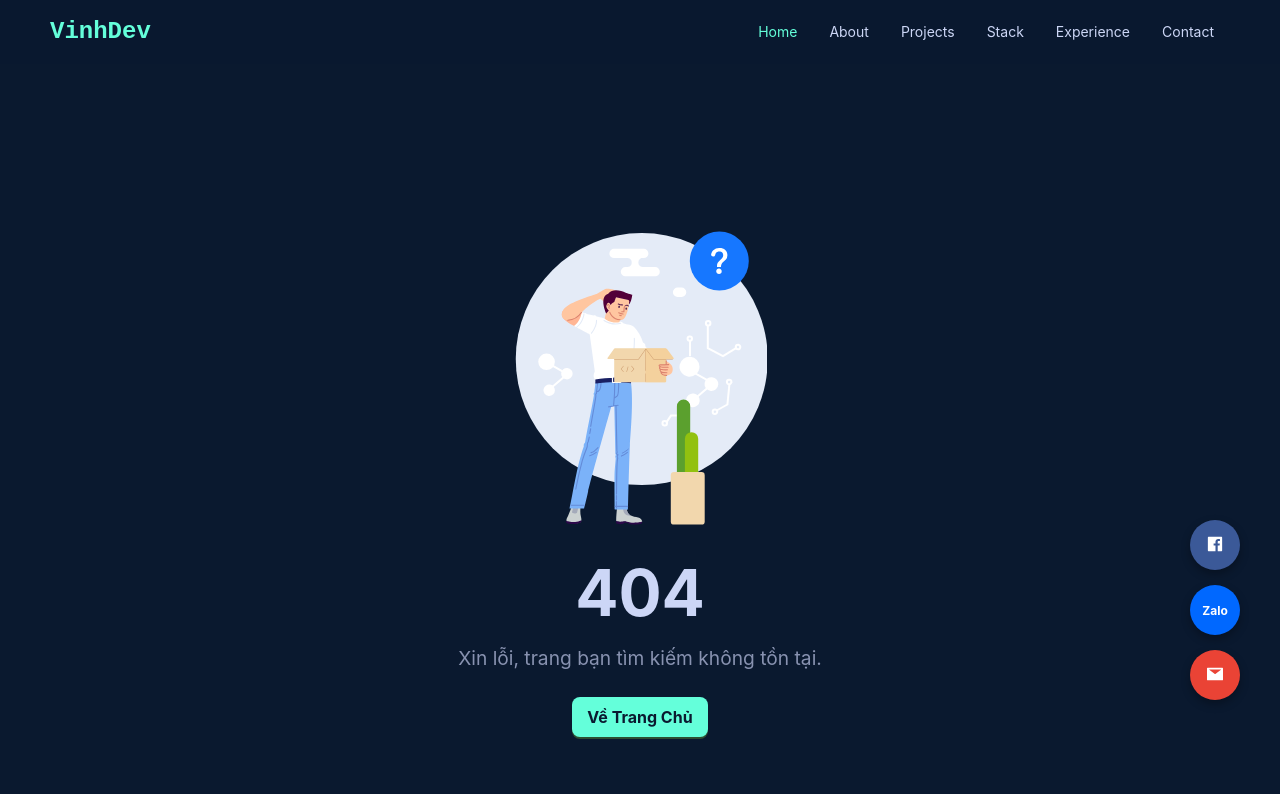
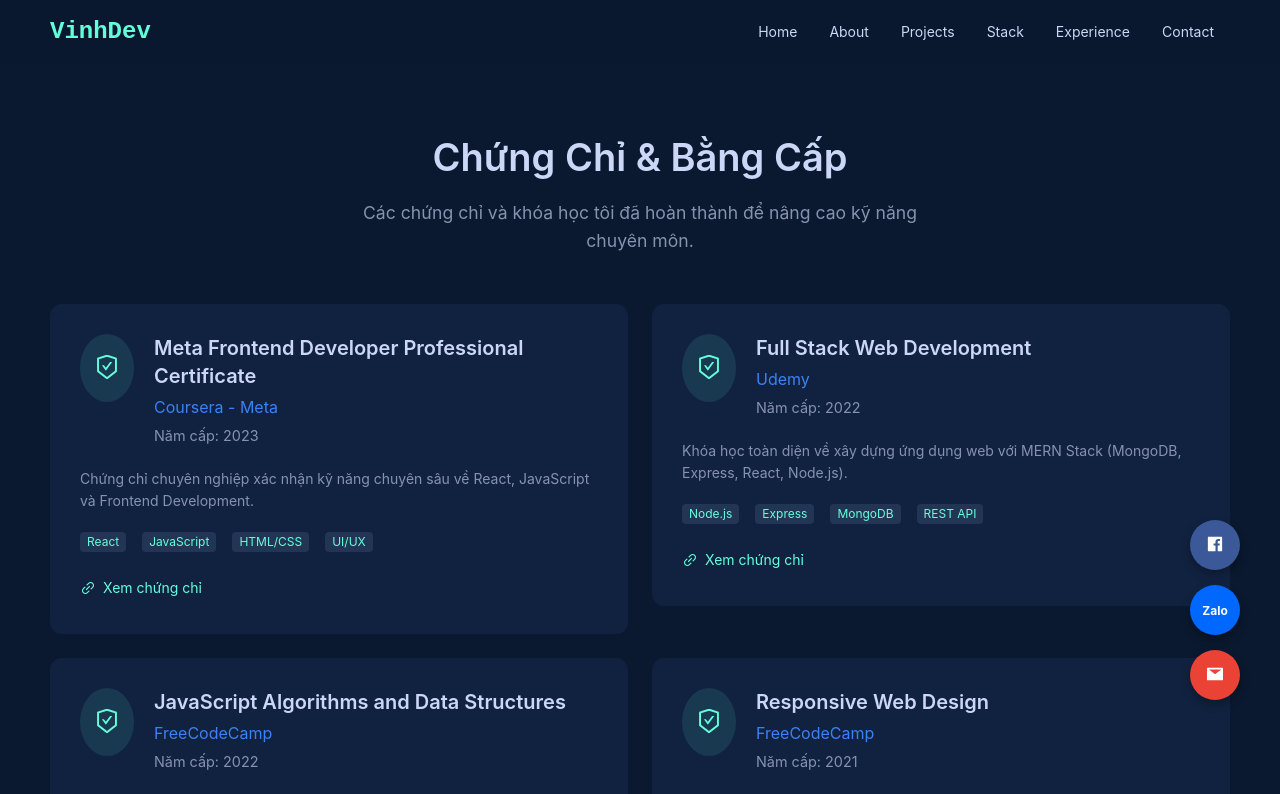
Before and after one commit to Vinhdev04/V_Potofolio, a React (Vite) app in the folder Frontend/: page /certificates in a window 1280 px wide. Shown: the top 794 px of the page. Built offline with nearby package versions, Linux system fonts and the light colour scheme.

Commit message:
fix: Cấu hình router basename khớp với GitHub Pages path

```diff
--- a/Frontend/src/components/GithubProfile.jsx
+++ b/Frontend/src/components/GithubProfile.jsx
@@ -100,7 +100,7 @@ const GithubProfile = () => {
                    <Card
                     size="small"
                     style={{ background: '#0d1117', borderColor: '#30363d', height: '100%' }}
-                    bodyStyle={{ padding: 16 }}
+                    styles={{ body: { padding: 16 } }}
                    >
                      <div style={{ display: 'flex', alignItems: 'center', marginBottom: 8 }}>
                        <BookOutlined style={{ color: '#8b949e', marginRight: 8 }} />
--- a/Frontend/src/components/layout/MainLayout.jsx
+++ b/Frontend/src/components/layout/MainLayout.jsx
@@ -19,6 +19,7 @@ const MainLayout = () => {
     if (path.includes('/projects')) return '3';
     if (path.includes('/skills')) return '4';
     if (path.includes('/experience')) return '5';
+    if (path.includes('/certificates')) return '7';
     if (path.includes('/contact')) return '6';
     return '1';
   };
--- a/Frontend/src/pages/About.jsx
+++ b/Frontend/src/pages/About.jsx
@@ -29,7 +29,7 @@ const About = () => {
         <Col xs={24} lg={8}>
             <Card
                 style={{ background: '#112240', border: 'none', borderRadius: 16, overflow: 'hidden' }}
-                bodyStyle={{ padding: 0 }}
+                styles={{ body: { padding: 0 } }}
             >
                 <div style={{ padding: 30, textAlign: 'center', background: '#112240' }}>
                     <div style={{
@@ -41,10 +41,11 @@ const About = () => {
                         border: '4px solid #3b82f6'
                     }}>
                         {/* Placeholder for Profile Image */}
-                        <img src="https://via.placeholder.com/150" alt="Profile" style={{ width: '100%', height: '100%', objectFit: 'cover' }} />
+                        <img src={avatarImg} alt="Profile" style={{ width: '100%', height: '100%', objectFit: 'cover' }} />
                     </div>
-                    <Title level={3} style={{ color: '#ccd6f6', marginBottom: 5 }}>Vinh Nguyen</Title>
-                    <Text style={{ color: '#3b82f6', fontSize: '1rem' }}>Senior Full Stack Engineer</Text>
+                    <Title level={3} style={{ color: '#ccd6f6', marginBottom: 5 }}>Phạm Công Vinh</Title>
+                    <Text style={{ color: '#3b82f6', fontSize: '1rem' }}>Web Developer</Text>
+                    <Paragraph style={{ color: '#8892b0', marginTop: 10 }}>Sinh viên IT năm cuối trường Đại Học Công Nghệ TP.HCM chuyên ngành Công Nghệ Phần Mềm</Paragraph>
 
                     <div style={{ marginTop: 20, display: 'flex', justifyContent: 'center', gap: 10 }}>
                         <Button shape="circle" icon={<EnvironmentOutlined />} ghost style={{ borderColor: '#8892b0', color: '#8892b0' }} />
@@ -66,7 +67,7 @@ const About = () => {
                 <div style={{ padding: 30, borderTop: '1px solid #233554' }}>
                     <Text strong style={{ color: '#ccd6f6', display: 'block', marginBottom: 15 }}>CÔNG NGHỆ CHÍNH</Text>
                     <div style={{ display: 'flex', flexWrap: 'wrap', gap: 8 }}>
-                        {['React', 'TypeScript', 'Node.js', 'Tailwind CSS', 'Nuxt.js', 'GraphQL', 'PostgreSQL', 'AWS'].map(tech => (
+                        {['ReactJS', 'Javascript', 'Node.js', 'Tailwind CSS', 'TypeScript', 'PostgreSQL'].map(tech => (
                             <Tag key={tech} color="#233554" style={{ color: '#64ffda', border: 'none', padding: '4px 10px' }}>
                                 {tech}
                             </Tag>
@@ -78,14 +79,14 @@ const About = () => {
 
         {/* Right Column: About Me Content */}
         <Col xs={24} lg={16}>
-            <Card style={{ background: '#112240', border: 'none', borderRadius: 16 }} bodyStyle={{ padding: 40 }}>
+            <Card style={{ background: '#112240', border: 'none', borderRadius: 16 }} styles={{ body: { padding: 40 } }}>
                 <Title level={2} style={{ color: '#ccd6f6', marginTop: 0 }}>Giới Thiệu</Title>
                 <Paragraph style={{ color: '#8892b0', fontSize: '1.1rem', lineHeight: 1.8 }}>
-                    Tôi là một Full Stack Engineer đam mê với hơn 8 năm kinh nghiệm xây dựng các ứng dụng web có khả năng mở rộng.
-                    Tôi chuyên về hệ sinh thái JavaScript, đặc biệt là React và Node.js, và có kinh nghiệm cung cấp mã nguồn chất lượng cao, hiệu năng tốt.
+                    Tôi là một sinh viên IT năm cuối chuyên ngành Công Nghệ Phần Mềm tại Đại Học Công Nghệ TP.HCM (HUTECH).
+                    Tôi có niềm đam mê mạnh mẽ với lập trình web, đặc biệt là ReactJS và hệ sinh thái JavaScript.
                 </Paragraph>
                 <Paragraph style={{ color: '#8892b0', fontSize: '1.1rem', lineHeight: 1.8 }}>
-                    Tôi phát triển mạnh trong môi trường cộng tác và thích hướng dẫn các nhà phát triển trẻ trong khi giải quyết các thách thức kỹ thuật phức tạp.
+                    Tôi luôn tìm tòi học hỏi các công nghệ mới và áp dụng chúng vào các dự án thực tế để tạo ra những sản phẩm chất lượng, hiệu quả.
                 </Paragraph>
             </Card>
 
@@ -95,10 +96,9 @@ const About = () => {
                 </Title>
 
                 {[
-                    { school: 'Cử nhân Khoa học Máy tính', place: 'Đại học Bách Khoa', year: '2012 - 2016', gpa: 'GPA 3.8', icon: '🎓' },
-                    { school: 'Full Stack Bootcamp', place: 'Code Academy Pro', year: '2016', desc: 'Chương trình chuyên sâu 12 tuần', icon: '💻' }
+                    { school: 'Đại Học Công Nghệ TP.HCM (HUTECH)', place: 'Công Nghệ Phần Mềm', year: 'Năm cuối', gpa: '', icon: '🎓' },
                 ].map((edu, idx) => (
-                    <Card key={idx} style={{ background: '#112240', border: 'none', borderRadius: 12, marginTop: 15 }} bodyStyle={{ padding: 25 }}>
+                    <Card key={idx} style={{ background: '#112240', border: 'none', borderRadius: 12, marginTop: 15 }} styles={{ body: { padding: 25 } }}>
                         <Row align="middle">
                             <Col flex="60px">
                                 <div style={{ fontSize: 30, color: '#3b82f6' }}>{edu.icon}</div>
--- /dev/null
+++ b/Frontend/src/pages/Certificates.jsx
@@ -0,0 +1,120 @@
+import React from 'react';
+import { Typography, Row, Col, Card, Tag, Button } from 'antd';
+import { motion } from 'framer-motion';
+import { SafetyCertificateOutlined, LinkOutlined } from '@ant-design/icons';
+
+const { Title, Paragraph, Text } = Typography;
+
+const Certificates = () => {
+  const certificates = [
+    {
+      title: 'Meta Frontend Developer Professional Certificate',
+      issuer: 'Coursera - Meta',
+      date: '2023',
+      description: 'Chứng chỉ chuyên nghiệp xác nhận kỹ năng chuyên sâu về React, JavaScript và Frontend Development.',
+      skills: ['React', 'JavaScript', 'HTML/CSS', 'UI/UX'],
+      link: '#'
+    },
+    {
+      title: 'Full Stack Web Development',
+      issuer: 'Udemy',
+      date: '2022',
+      description: 'Khóa học toàn diện về xây dựng ứng dụng web với MERN Stack (MongoDB, Express, React, Node.js).',
+      skills: ['Node.js', 'Express', 'MongoDB', 'REST API'],
+      link: '#'
+    },
+    {
+      title: 'JavaScript Algorithms and Data Structures',
+      issuer: 'FreeCodeCamp',
+      date: '2022',
+      description: 'Thành thạo các cấu trúc dữ liệu cơ bản và giải thuật trong JavaScript.',
+      skills: ['Algorithms', 'Data Structures', 'JavaScript'],
+      link: '#'
+    },
+    {
+      title: 'Responsive Web Design',
+      issuer: 'FreeCodeCamp',
+      date: '2021',
+      description: 'Chứng chỉ về thiết kế web đáp ứng sử dụng HTML5 và CSS3 hiện đại.',
+      skills: ['Responsive Design', 'CSS Grid', 'Flexbox'],
+      link: '#'
+    }
+  ];
+
+  return (
+    <motion.div
+      initial={{ opacity: 0 }}
+      animate={{ opacity: 1 }}
+      exit={{ opacity: 0 }}
+      transition={{ duration: 0.5 }}
+      style={{ padding: '50px 0', maxWidth: 1200, margin: '0 auto' }}
+    >
+      <div style={{ textAlign: 'center', marginBottom: 50 }}>
+        <Title level={1} style={{ color: '#ccd6f6' }}>Chứng Chỉ & Bằng Cấp</Title>
+        <Paragraph style={{ color: '#8892b0', fontSize: '1.1rem', maxWidth: 600, margin: '0 auto' }}>
+          Các chứng chỉ và khóa học tôi đã hoàn thành để nâng cao kỹ năng chuyên môn.
+        </Paragraph>
+      </div>
+
+      <Row gutter={[24, 24]}>
+        {certificates.map((cert, index) => (
+          <Col xs={24} md={12} key={index}>
+            <motion.div
+                initial={{ y: 20, opacity: 0 }}
+                animate={{ y: 0, opacity: 1 }}
+                transition={{ delay: index * 0.1, duration: 0.3 }}
+            >
+                <Card
+                    hoverable
+                    style={{ background: '#112240', border: 'none', borderRadius: 12, height: '100%' }}
+                    styles={{ body: { padding: 30 } }}
+                >
+                    <div style={{ display: 'flex', alignItems: 'flex-start', marginBottom: 20 }}>
+                        <div style={{
+                            background: 'rgba(100, 255, 218, 0.1)',
+                            padding: 15,
+                            borderRadius: '50%',
+                            marginRight: 20,
+                            color: '#64ffda',
+                            fontSize: 24
+                        }}>
+                            <SafetyCertificateOutlined />
+                        </div>
+                        <div>
+                            <Title level={4} style={{ color: '#ccd6f6', marginTop: 0, marginBottom: 5 }}>{cert.title}</Title>
+                            <Text style={{ color: '#3b82f6', fontSize: '1rem' }}>{cert.issuer}</Text>
+                            <div style={{ color: '#8892b0', fontSize: '0.9rem', marginTop: 5 }}>Năm cấp: {cert.date}</div>
+                        </div>
+                    </div>
+
+                    <Paragraph style={{ color: '#8892b0', marginBottom: 20, minHeight: 44 }}>
+                        {cert.description}
+                    </Paragraph>
+
+                    <div style={{ display: 'flex', flexWrap: 'wrap', gap: 8, marginBottom: 20 }}>
+                        {cert.skills.map(skill => (
+                            <Tag key={skill} color="#233554" style={{ color: '#64ffda', border: 'none' }}>
+                                {skill}
+                            </Tag>
+                        ))}
+                    </div>
+
+                    <Button
+                        type="link"
+                        icon={<LinkOutlined />}
+                        style={{ padding: 0, color: '#64ffda' }}
+                        href={cert.link}
+                        target="_blank"
+                    >
+                        Xem chứng chỉ
+                    </Button>
+                </Card>
+            </motion.div>
+          </Col>
+        ))}
+      </Row>
+    </motion.div>
+  );
+};
+
+export default Certificates;
--- a/Frontend/src/pages/Contact.jsx
+++ b/Frontend/src/pages/Contact.jsx
@@ -59,7 +59,7 @@ const Contact = () => {
         </Col>
 
         <Col xs={24} md={12}>
-            <Card style={{ background: '#112240', border: 'none', borderRadius: 12 }} bodyStyle={{ padding: 30 }}>
+            <Card style={{ background: '#112240', border: 'none', borderRadius: 12 }} styles={{ body: { padding: 30 } }}>
                 <Form
                     form={form}
                     layout="vertical"
--- a/Frontend/src/pages/Experience.jsx
+++ b/Frontend/src/pages/Experience.jsx
@@ -84,7 +84,7 @@ const Experience = () => {
 
             <Card
               style={{ background: '#112240', border: 'none', borderRadius: 12 }}
-              bodyStyle={{ padding: 30 }}
+              styles={{ body: { padding: 30 } }}
             >
               <div style={{ display: 'flex', justifyContent: 'space-between', alignItems: 'flex-start', flexWrap: 'wrap', marginBottom: 20 }}>
                 <div>
--- a/Frontend/src/pages/Home.jsx
+++ b/Frontend/src/pages/Home.jsx
@@ -134,7 +134,7 @@ const Home = () => {
                     <Card
                         bordered={false}
                         style={{ background: '#112240', borderRadius: 12, height: '100%' }}
-                        bodyStyle={{ padding: 30 }}
+                        styles={{ body: { padding: 30 } }}
                     >
                         <div style={{ fontSize: 30, marginBottom: 20 }}>{item.icon}</div>
                         <Title level={4} style={{ color: '#ccd6f6' }}>{item.title}</Title>
--- a/Frontend/src/pages/Projects.jsx
+++ b/Frontend/src/pages/Projects.jsx
@@ -193,7 +193,7 @@ const Projects = () => {
                   onClick={() => setSelectedProject(project)}
                   cover={<img alt={project.title} src={project.image} style={{ height: 200, objectFit: 'cover' }} />}
                   style={{ background: '#112240', border: 'none', borderRadius: 12, overflow: 'hidden' }}
-                  bodyStyle={{ padding: 24 }}
+                  styles={{ body: { padding: 24 } }}
                   >
                   <div style={{ display: 'flex', justifyContent: 'space-between', alignItems: 'center', marginBottom: 10 }}>
                      <Tag color="#233554" style={{ color: '#64ffda', border: 'none', margin: 0 }}>{project.category}</Tag>
--- a/Frontend/src/pages/Skills.jsx
+++ b/Frontend/src/pages/Skills.jsx
@@ -60,7 +60,7 @@ const Skills = () => {
             >
                 <Card
                     style={{ background: '#112240', border: 'none', borderRadius: 12 }}
-                    bodyStyle={{ padding: 25 }}
+                    styles={{ body: { padding: 25 } }}
                 >
                     <div style={{ display: 'flex', justifyContent: 'space-between', marginBottom: 15 }}>
                         <div style={{ background: 'rgba(255,255,255,0.05)', padding: 10, borderRadius: 8 }}>
--- a/Frontend/src/routes/index.routes.jsx
+++ b/Frontend/src/routes/index.routes.jsx
@@ -11,6 +11,7 @@ const Projects = lazy(() => import('@/pages/Projects'));
 const Skills = lazy(() => import('@/pages/Skills'));
 const Experience = lazy(() => import('@/pages/Experience'));
 const Contact = lazy(() => import('@/pages/Contact'));
+const Certificates = lazy(() => import('@/pages/Certificates'));
 
 const SuspenseWrapper = ({ children }) => (
   <Suspense fallback={<LoadingScreen />}>
@@ -49,9 +50,15 @@ export const router = createBrowserRouter([
         element: <SuspenseWrapper><Contact /></SuspenseWrapper>,
       },
       {
+        path: 'certificates',
+        element: <SuspenseWrapper><Certificates /></SuspenseWrapper>,
+      },
+      {
         path: '*',
         element: <NotFound />,
       },
     ],
   },
-]);
+], {
+  basename: import.meta.env.BASE_URL
+});
```
